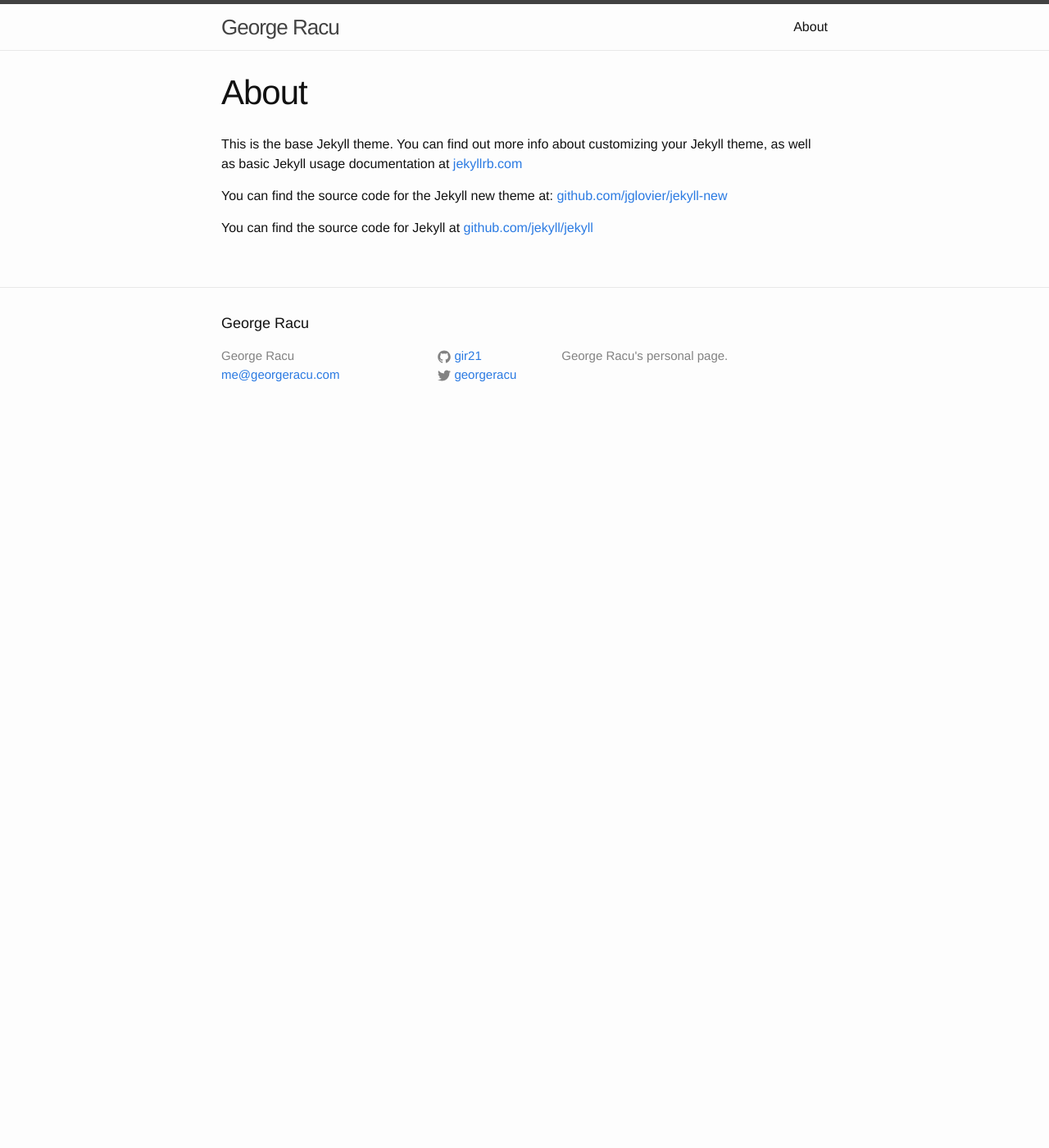
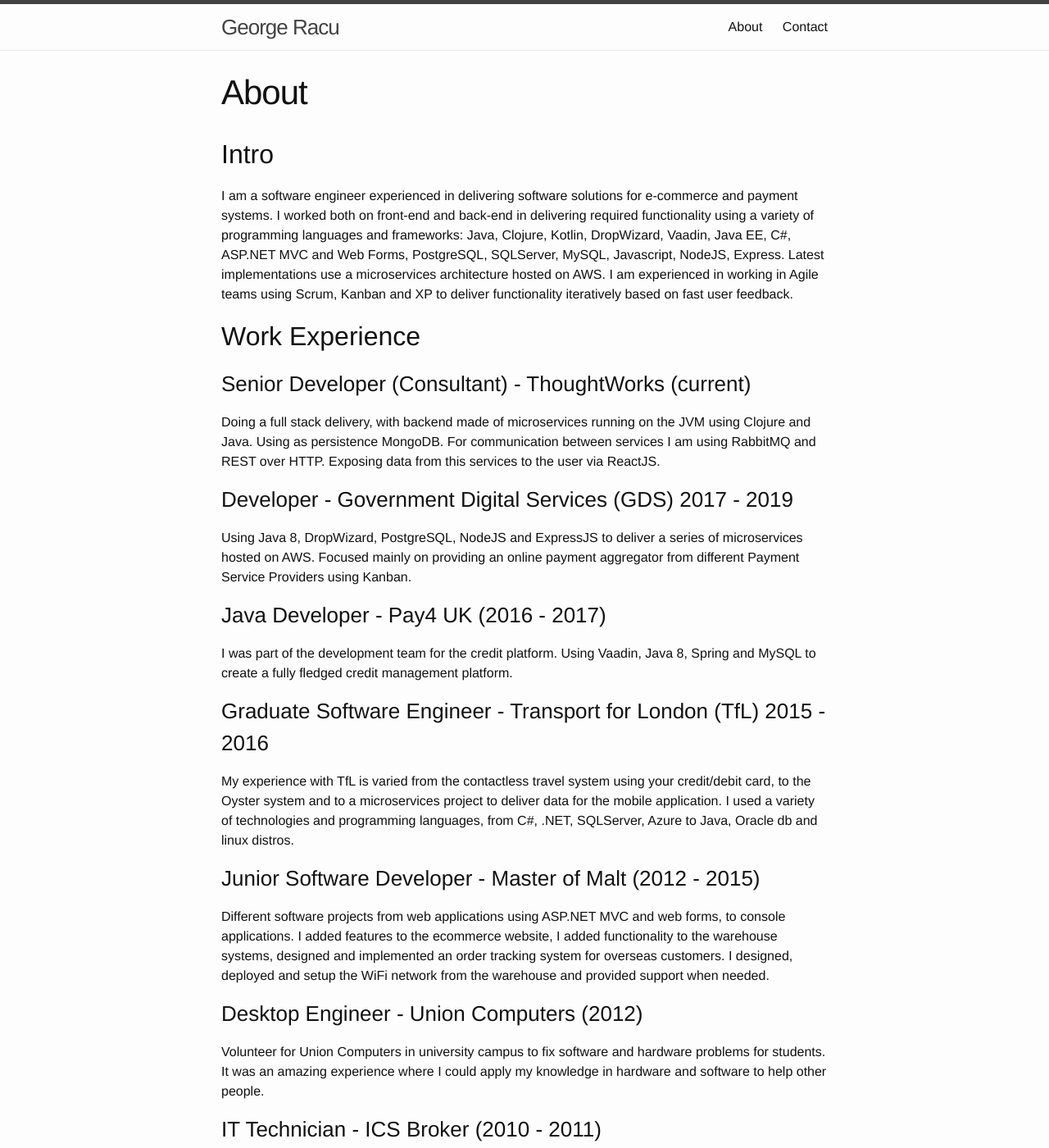
Before and after one commit to georgeracu/georgeracu.github.com, a Jekyll site: the page built from about.md, in a window 1280 px wide and 1400 px high. Shown: the whole window at 82% size. Built offline with Jekyll 4.4.1, drawn with Linux system fonts in a browser that asks for light colours; some of the changed text lies outside the part shown.

Commit message:
Updated about and added contact

```diff
--- a/about.md
+++ b/about.md
@@ -4,8 +4,63 @@ title: About
 permalink: /about/
 ---
 
-This is the base Jekyll theme. You can find out more info about customizing your Jekyll theme, as well as basic Jekyll usage documentation at [jekyllrb.com](http://jekyllrb.com/)
+## Intro
 
-You can find the source code for the Jekyll new theme at: [github.com/jglovier/jekyll-new](https://github.com/jglovier/jekyll-new)
+I am a software engineer experienced in delivering software solutions for e-commerce and payment systems. I worked both on front-end and back-end in delivering required functionality using a variety of programming languages and frameworks: Java, Clojure, Kotlin, DropWizard, Vaadin, Java EE, C#, ASP.NET MVC and Web Forms, PostgreSQL, SQLServer, MySQL, Javascript, NodeJS, Express. Latest implementations use a microservices architecture hosted on AWS. I am experienced in working in Agile teams using Scrum, Kanban and XP to deliver functionality iteratively based on fast user feedback.
 
-You can find the source code for Jekyll at [github.com/jekyll/jekyll](https://github.com/jekyll/jekyll)
+## Work Experience
+
+### Senior Developer (Consultant) - ThoughtWorks (current)
+
+Doing a full stack delivery, with backend made of microservices running on the JVM using Clojure and Java. Using as persistence MongoDB. For communication between services I am using RabbitMQ and REST over HTTP. Exposing data from this services to the user via ReactJS.
+
+### Developer - Government Digital Services (GDS) 2017 - 2019
+
+Using Java 8, DropWizard, PostgreSQL, NodeJS and ExpressJS to deliver a series of microservices hosted on AWS. Focused mainly on providing an online payment aggregator from different Payment Service Providers using Kanban.
+
+### Java Developer - Pay4 UK (2016 - 2017)
+
+I was part of the development team for the credit platform. Using Vaadin, Java 8, Spring and MySQL to create a fully fledged credit management platform.
+
+### Graduate Software Engineer - Transport for London (TfL) 2015 - 2016
+
+My experience with TfL is varied from the contactless travel system using your credit/debit card, to the Oyster system and to a microservices project to deliver data for the mobile application. I used a variety of technologies and programming languages, from C#, .NET, SQLServer, Azure to Java, Oracle db and linux distros.
+
+### Junior Software Developer - Master of Malt (2012 - 2015)
+
+Different software projects from web applications using ASP.NET MVC and web forms, to console applications. I added features to the ecommerce website, I added functionality to the warehouse systems, designed and implemented an order tracking system for overseas customers. I designed, deployed and setup the WiFi network from the warehouse and provided support when needed.
+
+### Desktop Engineer - Union Computers (2012)
+
+Volunteer for Union Computers in university campus to fix software and hardware problems for students. It was an amazing experience where I could apply my knowledge in hardware and software to help other people.
+
+### IT Technician - ICS Broker (2010 - 2011)
+
+I was responsible to maintain and upgrade communication infrastructure for ICS Broker, Bucharest, Romania.
+
+## Education (desc)
+
+JETBRAINS
+Kotlin for Java Developers - Coursera (2019)
+
+PLURALSIGHT
+Clojure Fundamentals - Part 1 (2019)
+Java Generics (2017)
+
+ORACLE
+OCA (1Z0-808) - Java SE 8 Programmer I (2017)
+
+SCRUM.ORG
+PSD - Professional Scrum Developer (2016)
+
+UNIVERSITY OF SUSSEX
+Bsc with Hons - Computer Science (G400) with a year in industry (2011-2015)
+
+CISCO ACADEMY - CCNA 1 (2010-2011)
+
+TECHNICAL COLLEGE "DOMNUL TUDOR"
+DIPLOMA OF BACALAUREATE - Mathematics and Informatics (2005)
+
+## Buzz Words
+
+Java 8, Clojure, Kotlin, Groovy, JavaScript, C#, .NET, Postgresql, SQL Server, MongoDB, DropWizard, SpringBoot, Pedestal, ExpressJS, ReactJS, JUnit, NUnit, Spock, Maven, Gradle, Jenkins, GoCD, Git, Docker, TDD, Xtreme Programming, Jira.
```
Also changed, not shown: contact.html (added, +91 -0 lines).
